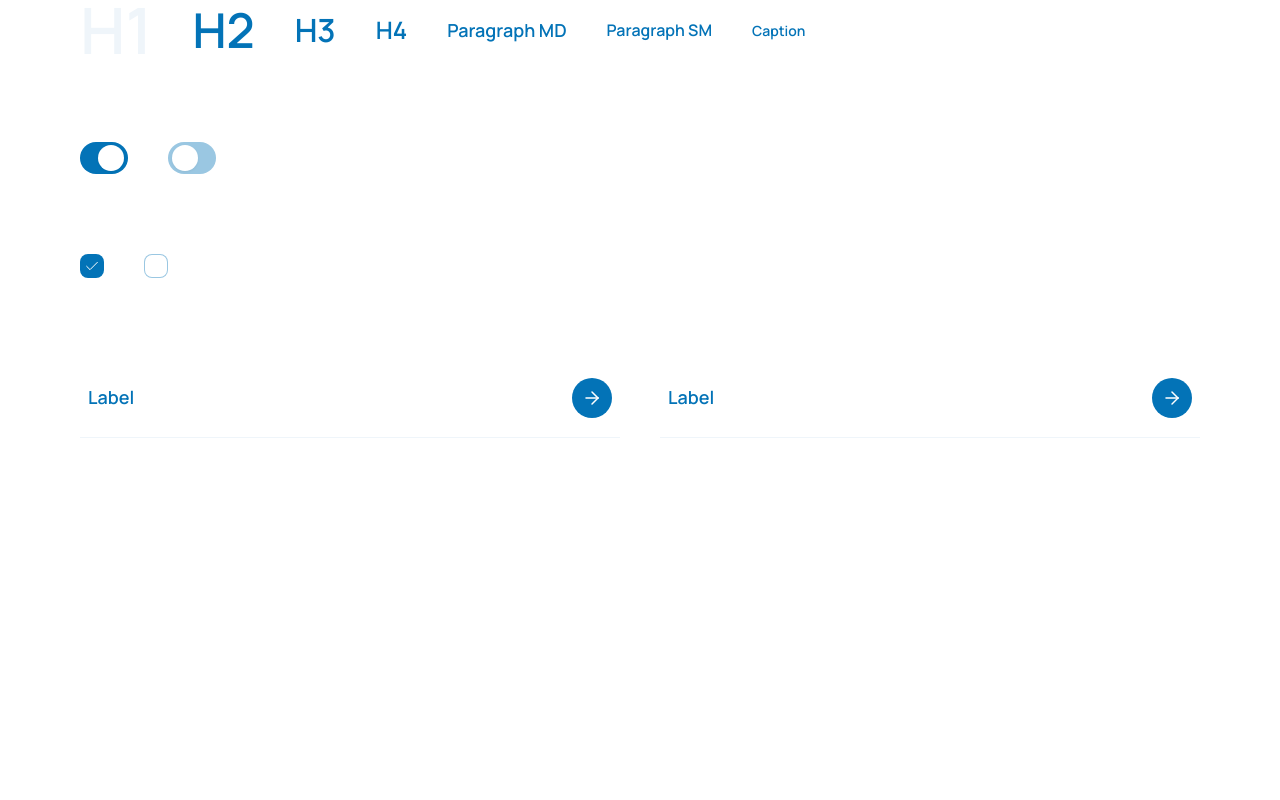
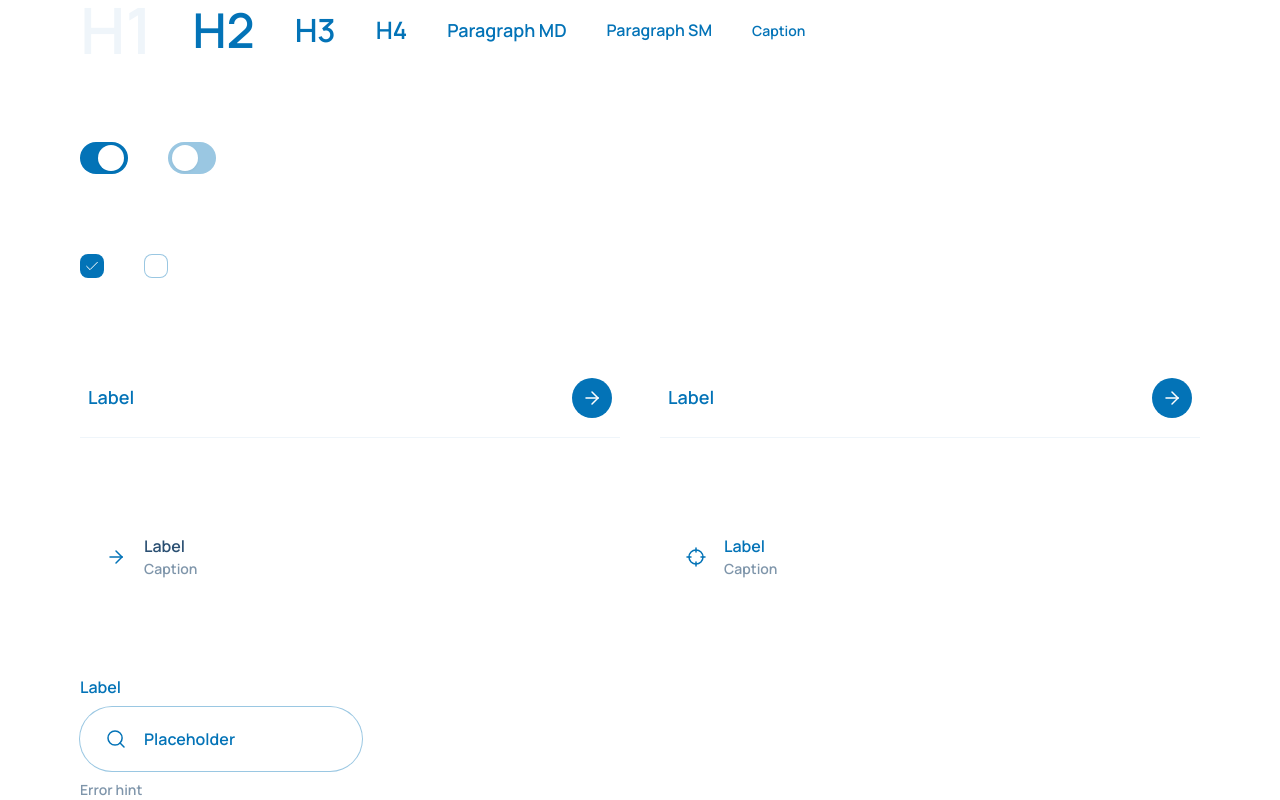
Before and after one commit to RamboGj/sol-ok, a Next.js app: page /design-system in a window 1280 px wide. Shown: the part 253-1053 px from the top of the page. Before the commit the page ends 800 px from the top, so only its background shows below. Built offline with nearby package versions, Linux system fonts and the light colour scheme.

Commit message:
feat: create Input + List Item

```diff
--- a/src/app/design-system/page.tsx
+++ b/src/app/design-system/page.tsx
@@ -7,12 +7,17 @@ import { IconButton } from '@/components/@solumedi-ui/atoms/IconButton/IconButto
 import { Link } from '@/components/@solumedi-ui/atoms/Link/Link'
 import { Paragraph } from '@/components/@solumedi-ui/atoms/Paragraph/Paragraph'
 import { Switch } from '@/components/@solumedi-ui/atoms/Switch/Switch'
+import { Input } from '@/components/@solumedi-ui/molecules/Input/Input'
+import { ListItem } from '@/components/@solumedi-ui/molecules/ListItem/ListItem'
 import { ListLinkItem } from '@/components/@solumedi-ui/molecules/ListLinkItem/ListLinkItem'
 
 export default function DesignSystemPage() {
   return (
     <div className="mx-auto flex flex-col gap-y-20 items-center px-20">
-      <Link href={'#'} label="Test" icon />
+      <section className="flex items-center gap-x-10 w-full" id="Links">
+        <Link href={'#'} label="Test" icon />
+        <Link href={'#'} label="Test" />
+      </section>
 
       <section className="flex items-center gap-x-10 w-full" id="Buttons">
         <Button
@@ -38,7 +43,6 @@ export default function DesignSystemPage() {
         <Button label="Button" size="sm" variant="white" />
         <IconButton icon={<ArrowRightIcon />} />
       </section>
-
       <section className="flex items-center gap-x-10 w-full" id="Texts">
         <Heading className="text-blue100" variant="h1">
           H1
@@ -52,20 +56,28 @@ export default function DesignSystemPage() {
 
         <Caption>Caption</Caption>
       </section>
-
       <section className="flex items-center gap-x-10 w-full" id="Switch">
         <Switch checked />
         <Switch checked={false} />
       </section>
-
       <section className="flex items-center gap-x-10 w-full" id="Checkbox">
         <Checkbox checked />
         <Checkbox checked={false} />
       </section>
-
-      <section className="flex items-center gap-x-10 w-full" id="List item">
+      <section
+        className="flex items-center gap-x-10 w-full"
+        id="List link item"
+      >
         <ListLinkItem href={'#'} icon={<ArrowRightIcon />} label="Label" />
         <ListLinkItem href={'#'} label="Label" />
+      </section>
+      <section className="flex items-center gap-x-10 w-full" id="List item">
+        <ListItem caption="Caption" icon={<ArrowRightIcon />} label="Label" />
+        <ListItem caption="Caption" label="Label" active />
+      </section>
+
+      <section className="flex items-center gap-x-10 w-full" id="Inputs">
+        <Input label="Label" hint="Error hint" placeholder="Placeholder" />
       </section>
     </div>
   )
--- a/src/components/@icons/arrow-up-right.tsx
+++ b/src/components/@icons/arrow-up-right.tsx
@@ -6,8 +6,8 @@ const SvgComponent = (
   ref: Ref<SVGSVGElement>,
 ) => (
   <svg
-    width="1em"
-    height="1em"
+    width="24px"
+    height="24px"
     viewBox="0 0 24 24"
     fill="none"
     xmlns="http://www.w3.org/2000/svg"
--- a/src/components/@icons/search.tsx
+++ b/src/components/@icons/search.tsx
@@ -6,15 +6,30 @@ const SvgComponent = (
   ref: Ref<SVGSVGElement>,
 ) => (
   <svg
-    width='1em'
-    height='1em'
-    viewBox='0 0 24 24'
-    fill='none'
-    xmlns='http://www.w3.org/2000/svg'
+    width="24px"
+    height="24px"
+    viewBox="0 0 24 24"
+    fill="none"
+    xmlns="http://www.w3.org/2000/svg"
     ref={ref}
-    {...props}>
-      <circle cx="11.0586" cy="11.0586" r="7.06194" stroke="currentColor" strokeWidth="1.5" stroke-linecap="round" stroke-linejoin="round"/>
-      <path d="M20.0033 20.0033L16.0517 16.0516" stroke="currentColor" strokeWidth="1.5" stroke-linecap="round" stroke-linejoin="round"/>
+    {...props}
+  >
+    <circle
+      cx="11.0586"
+      cy="11.0586"
+      r="7.06194"
+      stroke="currentColor"
+      strokeWidth="1.5"
+      stroke-linecap="round"
+      stroke-linejoin="round"
+    />
+    <path
+      d="M20.0033 20.0033L16.0517 16.0516"
+      stroke="currentColor"
+      strokeWidth="1.5"
+      stroke-linecap="round"
+      stroke-linejoin="round"
+    />
   </svg>
 )
 
--- a/src/components/@icons/target.tsx
+++ b/src/components/@icons/target.tsx
@@ -6,20 +6,50 @@ const SvgComponent = (
   ref: Ref<SVGSVGElement>,
 ) => (
   <svg
-    width='1em'
-    height='1em'
-    viewBox='0 0 24 24'
-    fill='none'
-    xmlns='http://www.w3.org/2000/svg'
+    width="24px"
+    height="24px"
+    viewBox="0 0 24 24"
+    fill="none"
+    xmlns="http://www.w3.org/2000/svg"
     ref={ref}
-    {...props}>
-    <path d="M16.9497 7.05025C19.6834 9.78392 19.6834 14.2161 16.9497 16.9497C14.216 19.6834 9.78389 19.6834 7.05022 16.9497C4.31655 14.2161 4.31655 9.78392 7.05022 7.05025C9.78389 4.31658 14.216 4.31658 16.9497 7.05025" stroke="currentColor" strokeWidth="1.5" stroke-linecap="round" stroke-linejoin="round"/>
-    <path d="M12 21V17" stroke="currentColor" strokeWidth="1.5" stroke-linecap="round" stroke-linejoin="round"/>
-    <path d="M12 3V7" stroke="currentColor" strokeWidth="1.5" stroke-linecap="round" stroke-linejoin="round"/>
-    <path d="M7 12H3" stroke="currentColor" strokeWidth="1.5" stroke-linecap="round" stroke-linejoin="round"/>
-    <path d="M21 12H17" stroke="currentColor" strokeWidth="1.5" stroke-linecap="round" stroke-linejoin="round"/>
+    {...props}
+  >
+    <path
+      d="M16.9497 7.05025C19.6834 9.78392 19.6834 14.2161 16.9497 16.9497C14.216 19.6834 9.78389 19.6834 7.05022 16.9497C4.31655 14.2161 4.31655 9.78392 7.05022 7.05025C9.78389 4.31658 14.216 4.31658 16.9497 7.05025"
+      stroke="currentColor"
+      strokeWidth="1.5"
+      stroke-linecap="round"
+      stroke-linejoin="round"
+    />
+    <path
+      d="M12 21V17"
+      stroke="currentColor"
+      strokeWidth="1.5"
+      stroke-linecap="round"
+      stroke-linejoin="round"
+    />
+    <path
+      d="M12 3V7"
+      stroke="currentColor"
+      strokeWidth="1.5"
+      stroke-linecap="round"
+      stroke-linejoin="round"
+    />
+    <path
+      d="M7 12H3"
+      stroke="currentColor"
+      strokeWidth="1.5"
+      stroke-linecap="round"
+      stroke-linejoin="round"
+    />
+    <path
+      d="M21 12H17"
+      stroke="currentColor"
+      strokeWidth="1.5"
+      stroke-linecap="round"
+      stroke-linejoin="round"
+    />
   </svg>
-
 )
 
 const ForwardRef = forwardRef(SvgComponent)
--- a/src/components/@solumedi-ui/atoms/Link/Link.tsx
+++ b/src/components/@solumedi-ui/atoms/Link/Link.tsx
@@ -5,16 +5,28 @@ import NextLink from 'next/link'
 
 import { ArrowUpRightIcon } from '@/components/@icons/arrow-up-right'
 import { Paragraph } from '../Paragraph/Paragraph'
+import { tv } from 'tailwind-variants'
+
+export const linkStyle = tv({
+  slots: {
+    wrapper:
+      'w-fit gap-x-2 group flex items-center relative before:font-manrope before:font-semibold before:text-blue400 before:text-[1.125rem] before:leading-[150%] overflow-hidden before:transition-all before:duration-200 before:content-[attr(data-hover-text)] before:absolute before:opacity-0 hover:before:opacity-100 before:translate-y-[100%] hover:before:translate-y-0',
+    labelStyle:
+      'group-hover:translate-y-[-100%] group-hover:opacity-0 transition-all duration-200',
+  },
+})
 
 export interface LinkProps extends ComponentProps<typeof NextLink> {
   label: string
   icon?: boolean
 }
 
-export function Link({ label, icon, ...rest }: LinkProps) {
+export function Link({ label, className, icon, ...rest }: LinkProps) {
+  const { labelStyle, wrapper } = linkStyle({ className })
+
   return (
-    <NextLink className="solumedi-ui-link" data-hover-text={label} {...rest}>
-      <Paragraph size="md" className="span">
+    <NextLink className={wrapper()} data-hover-text={label} {...rest}>
+      <Paragraph size="md" className={labelStyle()}>
         {label}
       </Paragraph>
       {icon && <ArrowUpRightIcon className="text-blue400" />}
--- a/src/components/@solumedi-ui/atoms/Link/link.css
+++ b/src/components/@solumedi-ui/atoms/Link/link.css
@@ -17,7 +17,6 @@
 .solumedi-ui-link::before {
   content: attr(data-hover-text);
   position: absolute;
-  left: -12px;
   width: 100%;
   display: flex;
   align-items: center;
--- /dev/null
+++ b/src/components/@solumedi-ui/molecules/Input/Input.tsx
@@ -0,0 +1,71 @@
+import { ComponentProps, ReactNode } from 'react'
+import { Paragraph } from '../../atoms/Paragraph/Paragraph'
+import { Caption } from '../../atoms/Caption/Caption'
+import { tv } from 'tailwind-variants'
+import { SearchIcon } from '@/components/@icons/search'
+
+export const inputStyle = tv({
+  slots: {
+    wrapper: 'w-full flex flex-col gap-y-2 items-start group',
+    fieldWrapper:
+      'flex items-center gap-x-4 px-6 rounded-[80px] h-[64px] ring-1 ring-blue200 group-hover:ring-blue400 group-focus-within:ring-blue400 group-focus-within:ring-2 transition-shadow duration-500',
+    fieldStyle:
+      'flex-1 focus:outline-none text-blue500 font-semibold placeholder:text-blue400 placeholder:font-semibold font-manrope',
+    labelStyle: 'text-blue400',
+    hintStyle: 'text-blue500 opacity-60',
+    iconStyle: 'text-blue400',
+  },
+  variants: {
+    error: {
+      true: {
+        hintStyle: 'text-error400 opacity-100',
+      },
+      false: {},
+    },
+  },
+})
+
+export interface InputProps extends ComponentProps<'input'> {
+  label?: string
+  hint?: string
+  icon?: ReactNode
+  errorMessage?: string
+}
+
+export function Input({
+  label,
+  hint,
+  icon = <SearchIcon />,
+  className,
+  errorMessage,
+  ...rest
+}: InputProps) {
+  const {
+    wrapper,
+    fieldWrapper,
+    hintStyle,
+    fieldStyle,
+    labelStyle,
+    iconStyle,
+  } = inputStyle({
+    className,
+    error: !!errorMessage?.length,
+  })
+
+  return (
+    <div className={wrapper()}>
+      {label && (
+        <Paragraph className={labelStyle()} size="sm">
+          {label}
+        </Paragraph>
+      )}
+
+      <div className={fieldWrapper()}>
+        <span className={iconStyle()}>{icon}</span>
+        <input className={fieldStyle()} {...rest} />
+      </div>
+
+      {hint && <Caption className={hintStyle()}>{hint}</Caption>}
+    </div>
+  )
+}
--- /dev/null
+++ b/src/components/@solumedi-ui/molecules/ListItem/ListItem.tsx
@@ -0,0 +1,64 @@
+import { ComponentProps, ReactNode } from 'react'
+import { Paragraph } from '../../atoms/Paragraph/Paragraph'
+import { tv, VariantProps } from 'tailwind-variants'
+import { TargetIcon } from '@/components/@icons/target'
+import { Caption } from '../../atoms/Caption/Caption'
+
+export const linkListItemStyle = tv({
+  slots: {
+    wrapper:
+      'w-full h-[77px] group flex items-center gap-x-4 px-6 hover:bg-blue100 transition-colors duration-500',
+    contentWrapper: 'flex-1 flex flex-col',
+    labelStyle: 'text-blue500',
+    captionStyle: 'text-blue500 opacity-60',
+    iconWrapper: 'text-blue400',
+  },
+  variants: {
+    active: {
+      true: {
+        labelStyle: 'text-blue400',
+      },
+      false: {},
+    },
+  },
+})
+
+export interface ListItemProps
+  extends ComponentProps<'div'>,
+    VariantProps<typeof linkListItemStyle> {
+  label: string
+  caption: string
+  icon?: ReactNode
+}
+
+export function ListItem({
+  className,
+  label,
+  caption,
+  active,
+  icon = <TargetIcon />,
+  ...rest
+}: ListItemProps) {
+  const { wrapper, labelStyle, contentWrapper, iconWrapper, captionStyle } =
+    linkListItemStyle({
+      className,
+      active,
+    })
+
+  return (
+    <div
+      role="button"
+      aria-label={`Select ${label} ${caption}`}
+      className={wrapper()}
+      {...rest}
+    >
+      <div className={iconWrapper()}>{icon}</div>
+      <div className={contentWrapper()}>
+        <Paragraph className={labelStyle()} size="sm">
+          {label}
+        </Paragraph>
+        <Caption className={captionStyle()}>{caption}</Caption>
+      </div>
+    </div>
+  )
+}
```
